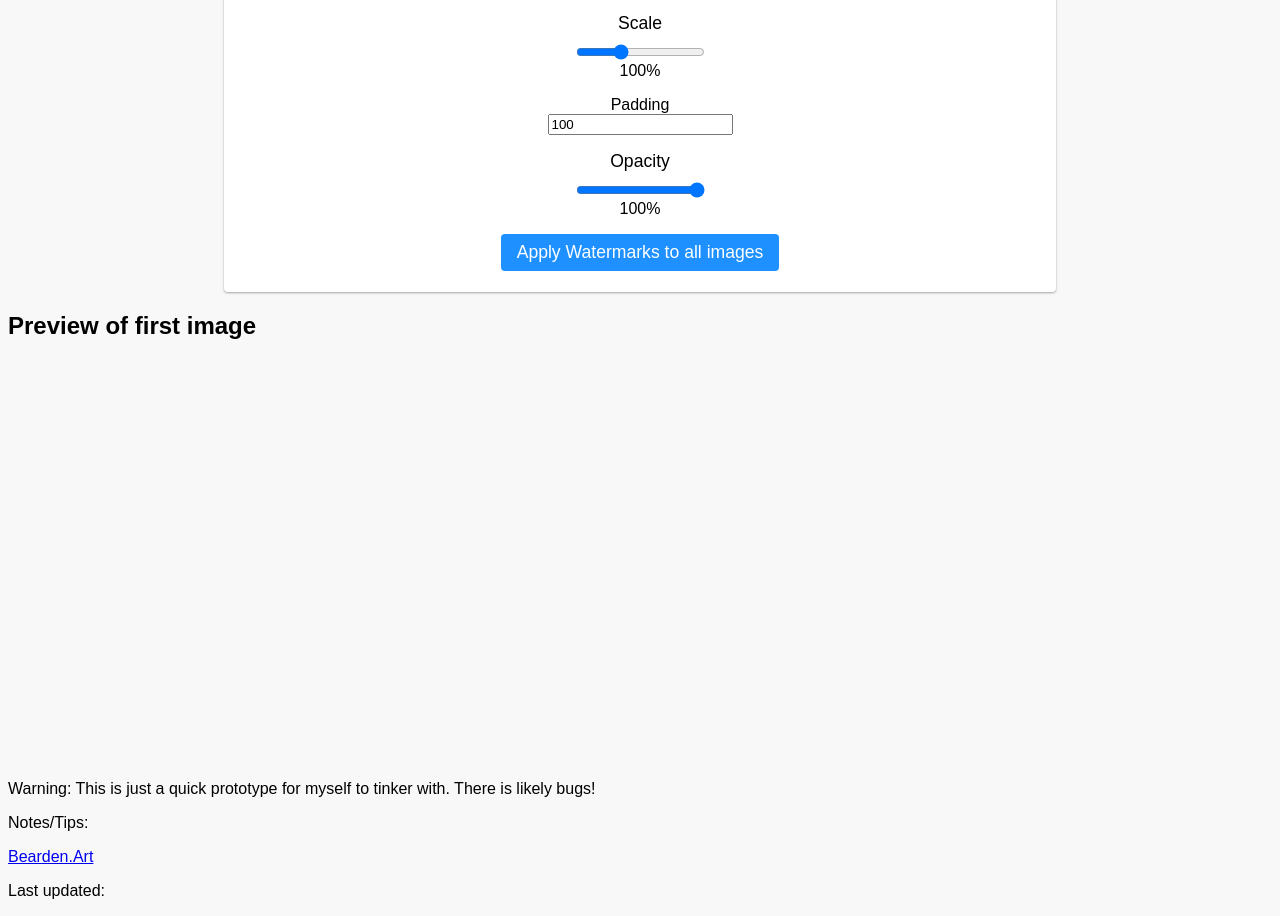
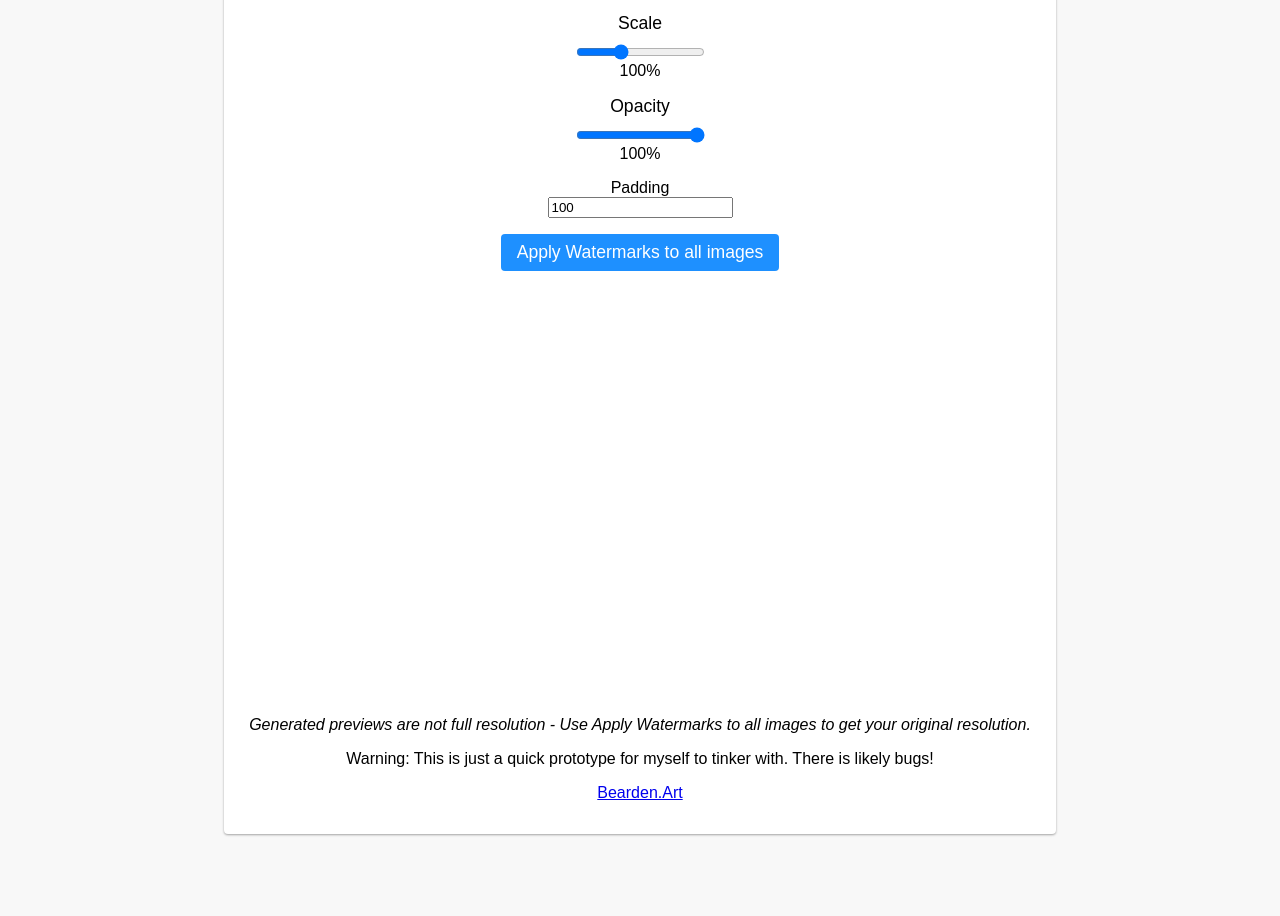
Before and after one commit to earthstorm86/watermark, a plain HTML site: page index.html in a window 1280 px wide. Shown: the part 323-1239 px from the top of the page. After the commit the page ends 1165 px from the top, so only its background shows below. Drawn offline with nearby package versions, Linux system fonts and the light colour scheme.

Commit message:
layout and analytics

```diff
--- a/index.html
+++ b/index.html
@@ -10,6 +10,15 @@
 
 
 </head>
+<!-- Google tag (gtag.js) -->
+<script async src="https://www.googletagmanager.com/gtag/js?id=G-NWZ9JK5XZG"></script>
+<script>
+  window.dataLayer = window.dataLayer || [];
+  function gtag(){dataLayer.push(arguments);}
+  gtag('js', new Date());
+
+  gtag('config', 'G-NWZ9JK5XZG');
+</script>
 <body>
   <div class="container">
     <h1>Bearden.Art - Watermarks</h1>
@@ -37,19 +46,21 @@
       <input type="range" id="scale-range" min="0.05" max="0.20" step="0.01" value="0.10">
       <span id="scale-display">100%</span>
     </div>
+    <div class="input-wrapper">
+      <label class="input-label">Opacity</label>
+      <input type="range" id="opacity-range" min="0.01" max="1" step="0.01" value="1">
+      <span id="opacity-display">100%</span>
+    </div>
+
 	 <div class="input-wrapper">
 		<label for="padding-input">Padding</label>
 		<input type="number" id="padding-input" min="0" value="100" step="1">
     </div>
 
-    <div class="input-wrapper">
-      <label class="input-label">Opacity</label>
-      <input type="range" id="opacity-range" min="0.01" max="1" step="0.01" value="1">
-      <span id="opacity-display">100%</span>
-    </div>
-    <button id="confirm-button">Apply Watermarks to all images</button>
-  </div>
-   <div id="downloads">
+
+    <button id="confirm-button">Apply Watermarks to all images</button><br><br>
+
+	 <div id="downloads">
    <h3>Downloads</h3>
    <button id="download-all-button">Download All as ZIP</button>
    <div id="download-buttons-container">
@@ -57,12 +68,12 @@
 
 		</div>
 
-	</div>
+	</div><br>
 
-  <!-- Add this inside the container div -->
+
 <div id="preview-container">
-  <h2>Preview of first image</h2>
   <canvas id="preview-canvas"></canvas>
+<i>Generated previews are not full resolution - Use Apply Watermarks to all images to get your original resolution.</i>
 </div>
   <div id="loader" style="display: none;">
     <div id="bear-animation">
@@ -75,13 +86,11 @@
   </div>
 
 
+  <p>Warning: This is just a quick prototype for myself to tinker with. There is likely bugs!</p>
+<p><a href="https://www.instagram.com/Bearden.Art" target="_blank">Bearden.Art</a></p>
+
+  </div>
 
   <script src="static/js/app.js"></script>
-
-  <p>Warning: This is just a quick prototype for myself to tinker with. There is likely bugs!</p>
-  <p>Notes/Tips:
- <ul><ol></ol></ul>
-<p><a href="https://www.instagram.com/Bearden.Art" target="_blank">Bearden.Art</a></p>
-<p>Last updated: <span id="last-updated"></span></p>
 </body>
 </html>
```
